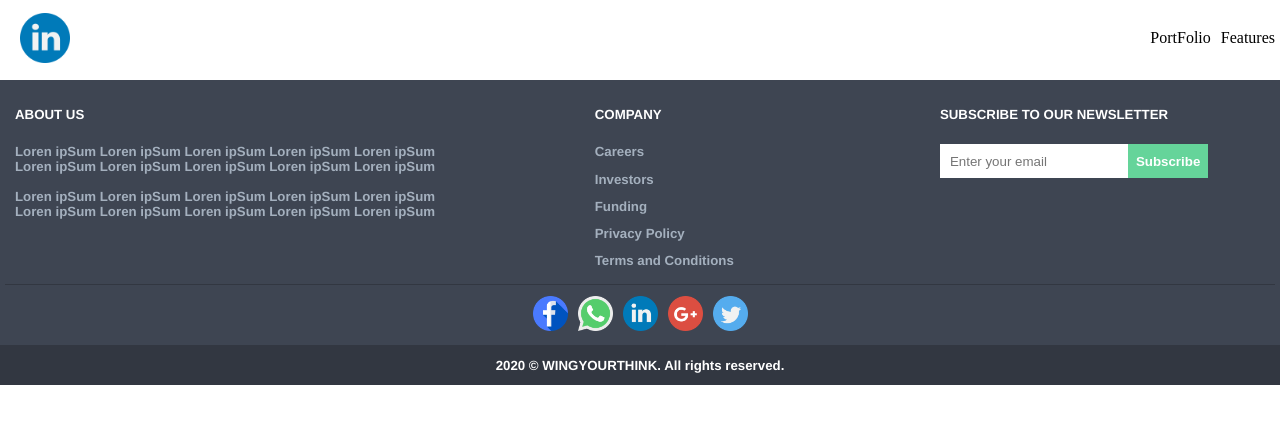
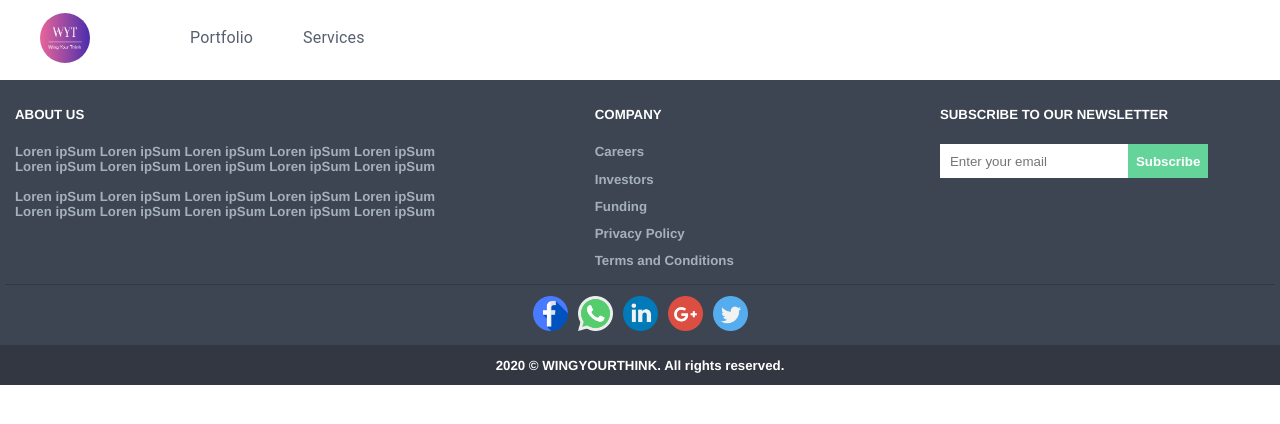
Before and after one commit to strom-hawk/Techie, a React (Create React App) app: page / in a window 1280 px wide. Shown: the top 424 px of the page. Built offline with nearby package versions, Linux system fonts and the light colour scheme.

Commit message:
logo added and typography added from material design in react.

```diff
--- a/package.json
+++ b/package.json
@@ -3,6 +3,7 @@
   "version": "0.1.0",
   "private": true,
   "dependencies": {
+    "@material-ui/core": "^4.11.0",
     "@testing-library/jest-dom": "^4.2.4",
     "@testing-library/react": "^9.5.0",
     "@testing-library/user-event": "^7.2.1",
--- a/src/components/CustomHeader/CustomHeader.js
+++ b/src/components/CustomHeader/CustomHeader.js
@@ -1,7 +1,8 @@
 import React from 'react'
-import logo from '../../resources/images/linkedin.png'
+import logo from '../../resources/images/main_logo.png'
 import './CustomHeaderStyle.css'
 import SideDrawerToggleButton from '../SideDrawer/SideDrawerToggleButton'
+import HeaderItem from '../HeaderItem/HearderItem'
 
 class CustomHeader extends React.Component {
 
@@ -13,11 +14,11 @@ class CustomHeader extends React.Component {
                         <SideDrawerToggleButton click={this.props.drawerClickHandler}/>
                     </div>
                     <img src={logo} className='header_logo' />
-                    <div className='blank_space'/>
+                    {/* <div className='blank_space'/> */}
                     <div className='header_navigation_items'>
                         <ul>
-                            <li><a href='/'>PortFolio</a></li>
-                            <li><a href='/'>Features</a></li>
+                            <a><HeaderItem title="Portfolio"/></a>
+                            <a><HeaderItem title="Services"/></a>
                         </ul>
                     </div>
                 </div>
--- a/src/components/CustomHeader/CustomHeaderStyle.css
+++ b/src/components/CustomHeader/CustomHeaderStyle.css
@@ -21,7 +21,8 @@
     height: var(--px50);
     width: var(--px50);
     align-items: center;
-    margin-left: var(--px10);
+    margin-left: var(--px30);
+    border-radius: 50%;
 }
 
 .blank_space{
@@ -30,7 +31,7 @@
 
 .header_navigation_items ul{
     list-style: none;
-    margin: var(--px0);
+    margin-left: var(--px50);
     padding:var(--px0);
     display: flex;
 }
@@ -42,7 +43,9 @@
 
 .header_navigation_items a{
     text-decoration: none;
-    color: black;
+    color: var(--color_header_contents);
+    margin-left: var(--px50);
+    cursor: pointer;
 }
 
 .header_navigation_items :hover,
--- /dev/null
+++ b/src/components/HeaderItem/HearderItem.js
@@ -0,0 +1,15 @@
+import React from 'react'
+import Typography from '@material-ui/core/Typography'
+
+class HeaderItem extends React.Component{
+
+    render(){
+        return(
+            <div>
+                <Typography>{this.props.title}</Typography>
+            </div>
+        )
+    }
+}
+
+export default HeaderItem
--- a/src/resources/values/Colors.css
+++ b/src/resources/values/Colors.css
@@ -2,5 +2,6 @@
     --footer_background_color: #3e4552;
     --footer_border_background_color: #323741;
     --color_white:white;
-    --color_footer_contents: #a4b0be
+    --color_footer_contents: #a4b0be;
+    --color_header_contents: #57606f;
 }
--- a/src/resources/values/Dimens.css
+++ b/src/resources/values/Dimens.css
@@ -40,6 +40,7 @@
     --px75:75px;
     --px80:80px;
     --px90:90px;
+    --px100:100px;
 
 
     --px-1:-1px;
```
Also changed, not shown: src/components/HeaderItem/HeaderItemStyle.css (added), src/resources/images/main_logo.png (added), 1 other file (tests, documents, lock files or other folders).
